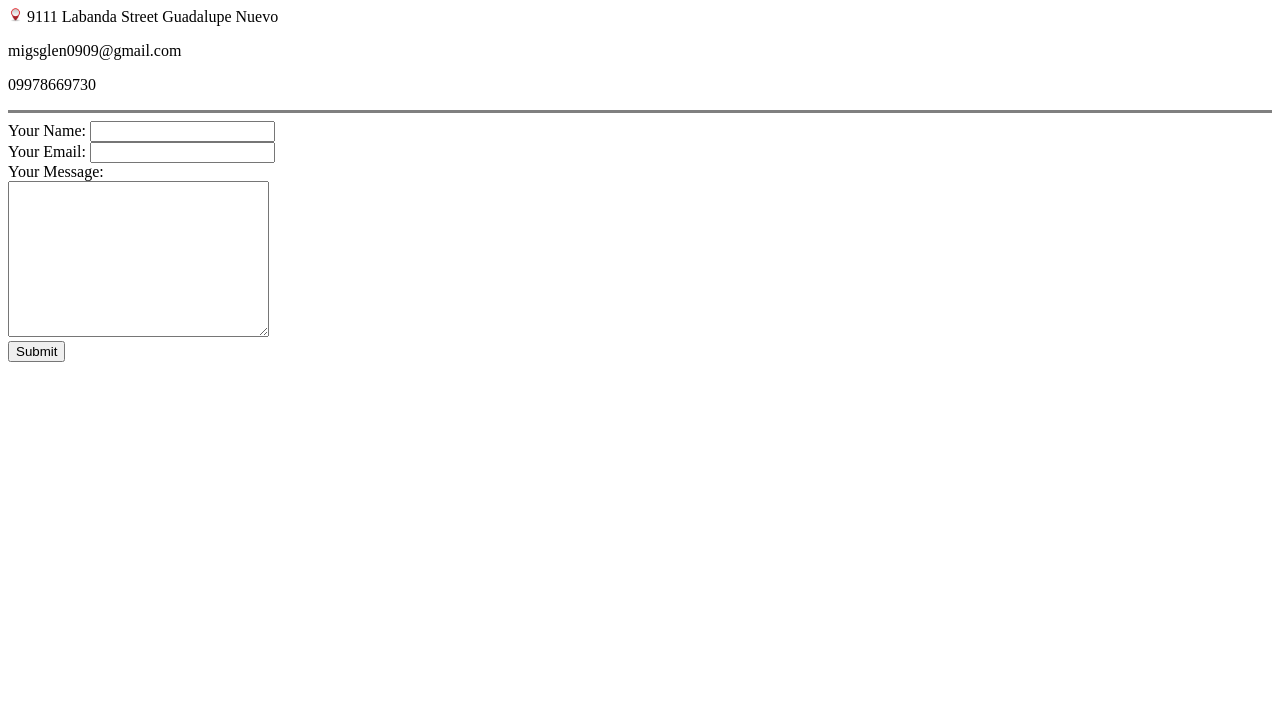
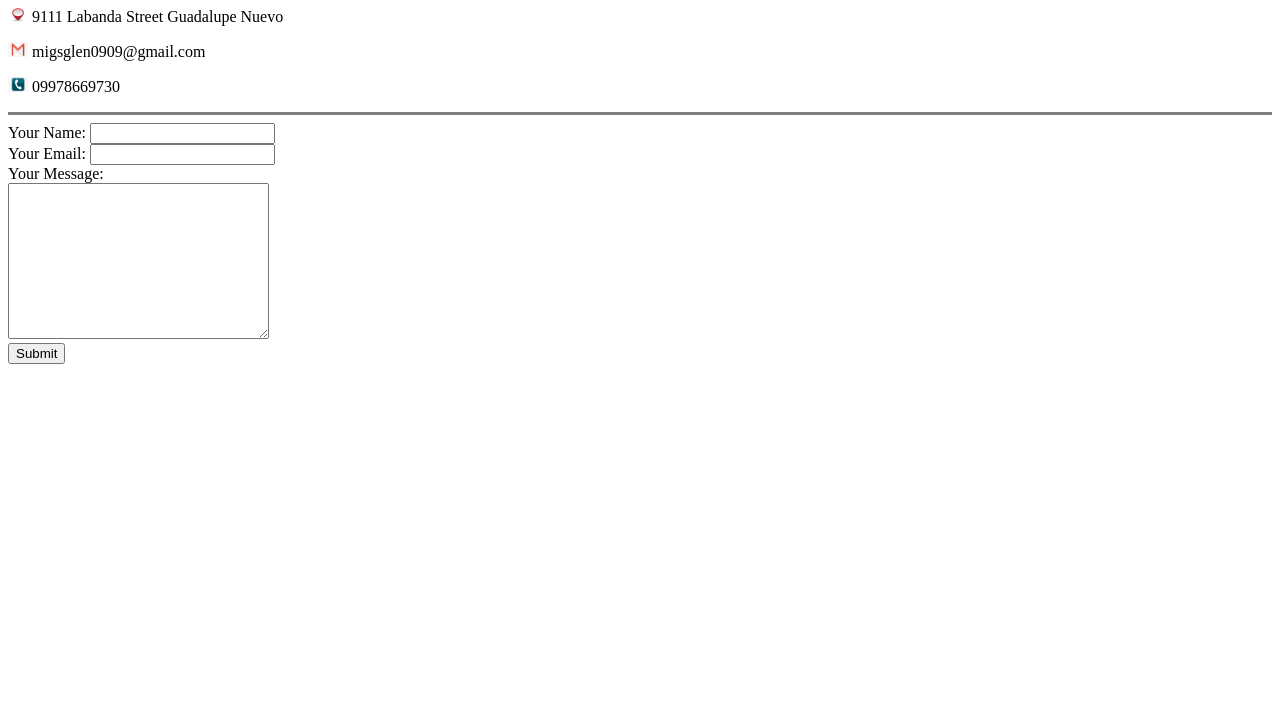
Before and after one commit to migsglean1998/CV, a plain HTML site: page contactMe.html in a window 1280 px wide. Shown: the part 73-800 px from the top of the page. Drawn offline with Linux system fonts and the light colour scheme.

Commit message:
Initial CV

```diff
--- a/contactMe.html
+++ b/contactMe.html
@@ -8,9 +8,9 @@
 
 <body>
   <h1>My Contact</h1>
-  <p><img src="location.png" alt="Location Image" height="15" width="15"> 9111 Labanda Street Guadalupe Nuevo</p>
-  <p>migsglen0909@gmail.com</p>
-  <p>09978669730</p>
+  <p><img src="location.png" alt="Location Image" height="15" width="20"> 9111 Labanda Street Guadalupe Nuevo</p>
+  <p><img src="gmail.png" alt="Gmail Image" height="15" width="20"> migsglen0909@gmail.com</p>
+  <p><img src="phone.png" alt="Phone Image" height="15" width="20"> 09978669730</p>
   <hr size=3 noshade>
   <form method="post" enctype="text/plain" action="mailto:migsglen0909@gmail.com">
     <label>Your Name:</label>
```
Also changed, not shown: gmail.png (added), phone.png (added).
